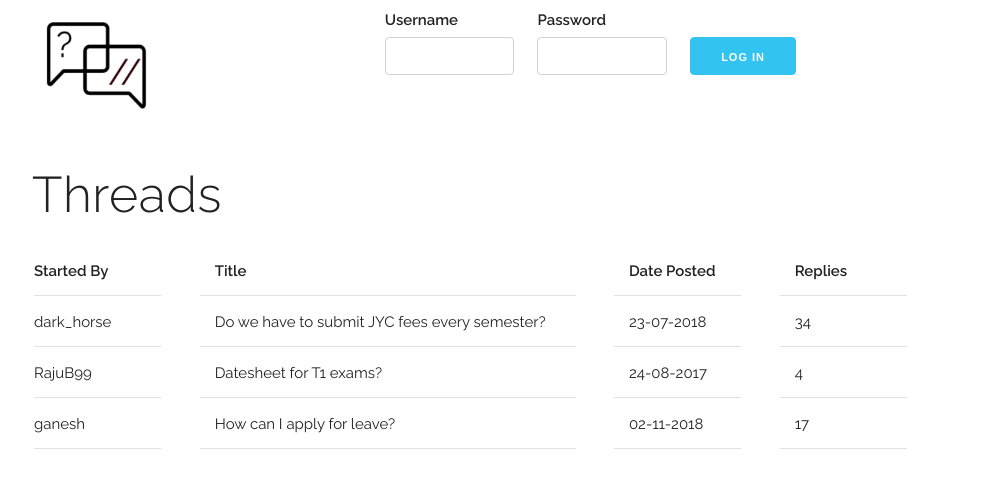
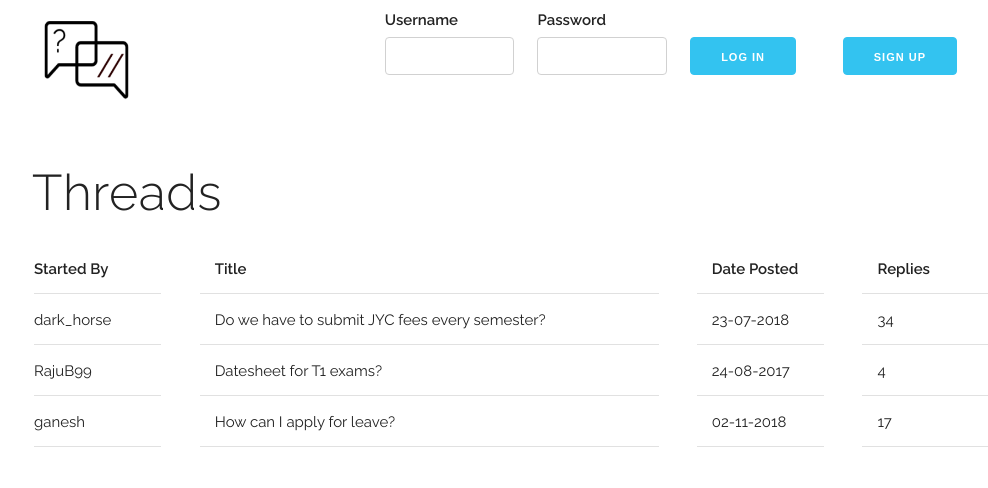
Before and after one commit to p0larstern/College-forum, a PHP site: page / in a window 1280 px wide. Shown: the top 488 px of the page, without its empty margins (128-1116 px from the left). Run offline with PHP 8.4, Linux system fonts and the light colour scheme.

Commit message:
sign up button added and aligned

```diff
--- a/dummyDataLoader.js
+++ b/dummyDataLoader.js
@@ -26,7 +26,7 @@ var tableContent = "";
 
 for(i = 0; i < count; i++) {
     tableContent = tableContent + "<tr><td class='two columns'>" + json.threads[i].Started_By +
-    "</td><td class='five columns'>" + json.threads[i].Title +
+    "</td><td class='six columns'>" + json.threads[i].Title +
     "</td><td class='two columns'>" + json.threads[i].Date_Posted +
     "</td><td class='two columns'>" + json.threads[i].Replies +
     "</td></tr>"
--- a/index.html
+++ b/index.html
@@ -14,8 +14,15 @@
     <div class="section hero">
         <div class="container">
             <div class="value-props row">
-                <div class="three columns value-prop u-pull-left" id="headerFour">
-                    <img class="value-img" id="icon" src="icon.png">
+                <div class="four columns value-prop u-pull-left" id="headerFour">
+                    <div class="row">
+                            <div class="one-half column">
+                                <img class="value-img" id="icon" src="icon.png">
+                            </div>
+                            <div class="one-half column">
+                                <h5 class="value-heading" id="brandText"><!--clg-forum--></h5>
+                            </div>
+                    </div>
                 </div>
                 <div class="eight columns value-prop u-pull-right" id="headerEight">
                     <div class="container">
@@ -27,7 +34,7 @@
                             <div class="three columns" id="threeCol">
                                 <label for="password">Password</label>
                             </div>
-                            <div class="two columns" id="twoCol"></div>
+                            <div class="five columns" id="twoCol"></div>
                         </div>
                         <div class="row">
                             <div class="three columns">
@@ -38,6 +45,10 @@
                             </div>
                             <div class="two columns">
                                 <input class="button-primary" type="submit" value="Log In">
+                            </div>
+                            <div class="one column"><p></p></div>
+                            <div class="two columns">
+                                <input class="button-primary" type="button" value="Sign Up">
                             </div>
                         </div>
                     </form>
@@ -59,13 +70,13 @@
                     <thead>
                         <tr>
                             <th class="two columns">Started By</th>
-                            <th class="five columns">Title</th>
+                            <th class="six columns">Title</th>
                             <th class="two columns">Date Posted</th>
                             <th class="two columns">Replies</th>
                         </tr>
                     </thead>
                     <tbody id="tableContent">
-
+                        <!--crunching data via javascript-->
                     </tbody>
                 </table>
             </div>
--- a/personal.css
+++ b/personal.css
@@ -29,8 +29,8 @@ header {
 
 #icon {
     background-position:0 0;
-    height:102px;
-    width:130px;
+    height:92px;
+    width:110px;
 }
 #threadsHeading {
     font-weight: 200;
@@ -38,5 +38,13 @@ header {
 }
 
 table {
-    //order: 1px solid green;
+    //border: 1px solid green;
 }
+
+#brandText {
+    //border: 1px solid brown;
+    letter-spacing: 0.8px;
+    margin-left: 0%;
+    margin-right: 0%;
+    margin-top: 46%;
+}
```
